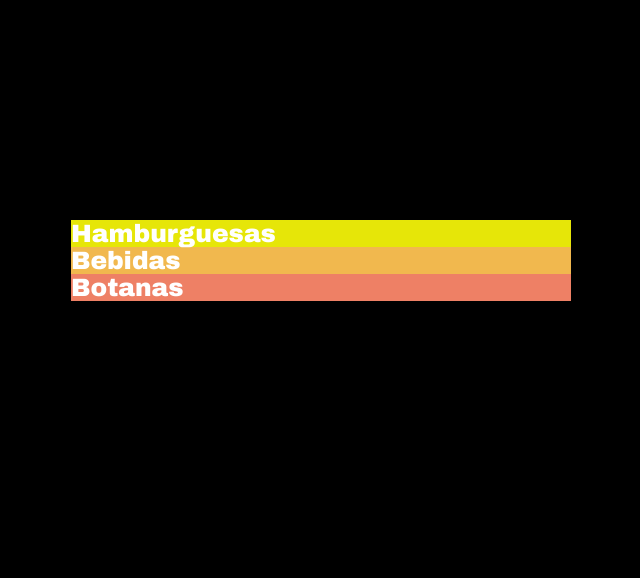
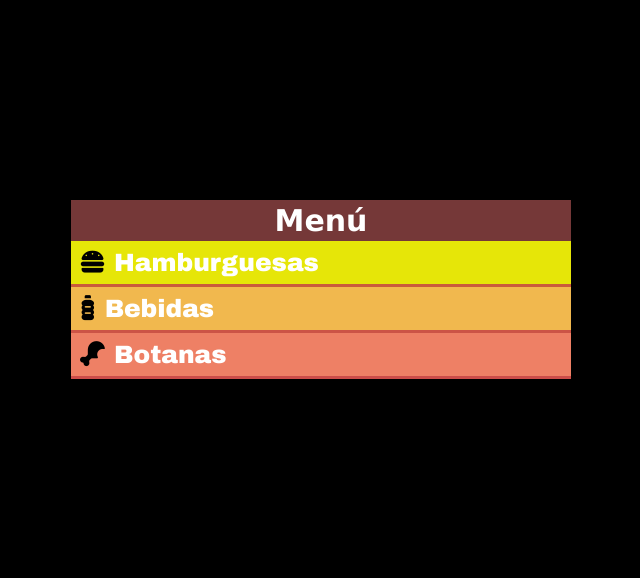
Before and after one commit to AdamarisMarin/MarinMe, a PHP site: page /Menu.html in a window 1280 px wide. Shown: the part 180-758 px from the top of the page, without its empty margins (319-959 px from the left). After the commit the page ends 559 px from the top, so only its background shows below. Run offline with PHP 8.4, Linux system fonts and the light colour scheme; some libraries are stand-ins or nearby versions.

Commit message:
commit 2

```diff
--- a/Parcial1/MenuAcordeon/Menu.css
+++ b/Parcial1/MenuAcordeon/Menu.css
@@ -5,7 +5,7 @@
 }
 
 body{
-    height: 200vh;
+    height: 195vh;
     display: flex;
     justify-content: center;
     align-items: center;
@@ -27,9 +27,10 @@ ul > li:hover > ul {
     height: 100%;
 }
 .opcion {
-    color: 	white;
+    color: white;
     font-size: 25px;
     font-family: Arial Black;
+    border-bottom: 3px solid rgba(199, 69, 69, 0.863);
 }
 .subOpcion {
     padding-left: 10px;
@@ -37,9 +38,6 @@ ul > li:hover > ul {
     color: black;
     font-size: 20px;
     font-family: monospace;
-}
-
-li{
     transition: .7s;
 }
 
@@ -56,3 +54,18 @@ li:hover {background-color: rgba(146, 212, 250, 0.644);}
 #Opcion3{
     background: rgb(238, 128, 101);
 }
+
+h1{
+    font-size: 30px;
+    font-family: Verdana;
+    color: white;
+    padding: 1px;
+    background-color: rgba(219, 106, 106, 0.534);
+    line-height:1.3;
+    text-align: center;
+}
+
+#icono{
+    color:black;
+    padding: 9px;
+}
--- a/Parcial1/MenuAcordeon/Menu.html
+++ b/Parcial1/MenuAcordeon/Menu.html
@@ -6,24 +6,26 @@
     <meta name="viewport" content="width=device-width, initial-scale=1.0">
     <title>Menú acordeón</title>
     <link rel="stylesheet" href="Menu.css">
+    <script src="https://kit.fontawesome.com/7bd2742ede.js" crossorigin="anonymous"></script>
 </head>
 <body>
     <ul>
-        <li class="opcion" id="Opcion1"> Hamburguesas
+            <h1>Menú</h1>
+        <li class="opcion" id="Opcion1"><i class="fa-solid fa-burger" id="icono"></i>Hamburguesas
             <ul>
-                <li class="subOpcion" >Doble carne</li>
+                <li class="subOpcion">Doble carne</li>
                 <li class="subOpcion">Champiñón</li>
                 <li class="subOpcion">Doble queso</li>
             </ul>
         </li>
-        <li class="opcion" id="Opcion2">Bebidas
+        <li class="opcion" id="Opcion2"><i class="fa-solid fa-bottle-water" id="icono"></i>Bebidas
             <ul>
                 <li class="subOpcion">Jugo de frutas</li>
                 <li class="subOpcion">Refresco</li>
                 <li class="subOpcion">Limonada</li>
             </ul>
         </li>
-        <li class="opcion" id="Opcion3">Botanas
+        <li class="opcion" id="Opcion3"><i class="fa-solid fa-drumstick-bite" id="icono"></i>Botanas
             <ul>
                 <li class="subOpcion">Alitas 10 pzas</li>
                 <li class="subOpcion">Papas a la francesa</li>
```
Also changed, not shown: Parcial1/Media.css (deleted, +0 -37 lines), Parcial1/Media.html (deleted, +0 -20 lines), Parcial1/MediaQuery/MediaQuery.css (added, +84 -0 lines), Parcial1/MediaQuery/MediaQuery.html (added, +39 -0 lines).
